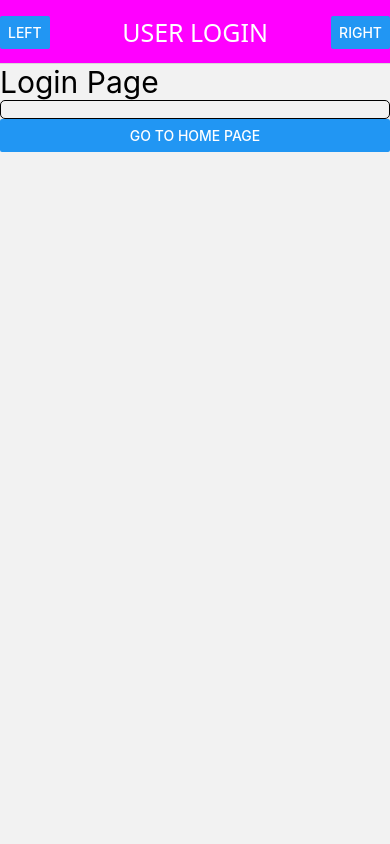
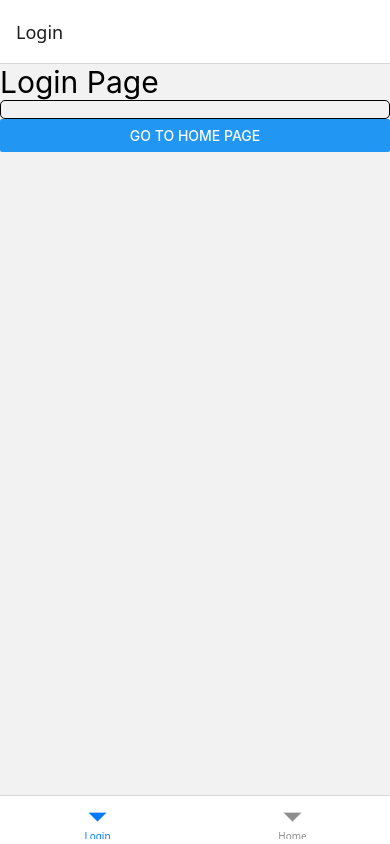
Before and after one commit to Tejas383/learn-react-native-, a React Native app: screen / in a window 390 px wide. Built offline with nearby package versions, Linux system fonts and the light colour scheme.

Commit message:
tab navigation

```diff
--- a/App.tsx
+++ b/App.tsx
@@ -29,6 +29,7 @@ import PlatformDetails from './components/PlatformDetails';
 import Packages from './components/Packages';
 import CustomModal from './components/CustomModal';
 import StackNavigation from './components/StackNavigation';
+import TabNavigation from './components/TabNavigation';
 import exStyles from './style';
 
 function App() {
@@ -168,7 +169,8 @@ function App() {
   //   </View>
   // );
 
-  return <StackNavigation />;
+  // return <StackNavigation />;
+  return <TabNavigation />;
 }
 
 // internal style
--- a/components/StackNavigation.js
+++ b/components/StackNavigation.js
@@ -1,7 +1,7 @@
 import { NavigationContainer } from '@react-navigation/native';
 import { createNativeStackNavigator } from '@react-navigation/native-stack';
 import React from 'react';
-import { Button, Text, View } from 'react-native';
+import { Button } from 'react-native';
 import Home from './Home';
 import Login from './Login';
 
--- /dev/null
+++ b/components/TabNavigation.js
@@ -0,0 +1,20 @@
+import { createBottomTabNavigator } from '@react-navigation/bottom-tabs';
+import { NavigationContainer } from '@react-navigation/native';
+import Home from './Home';
+import Login from './Login';
+import React from 'react';
+
+const Tab = createBottomTabNavigator();
+
+const TabNavigation = () => {
+  return (
+    <NavigationContainer>
+      <Tab.Navigator>
+        <Tab.Screen name="Login" component={Login} />
+        <Tab.Screen name="Home" component={Home} />
+      </Tab.Navigator>
+    </NavigationContainer>
+  );
+};
+
+export default TabNavigation;
--- a/package.json
+++ b/package.json
@@ -11,6 +11,7 @@
   },
   "dependencies": {
     "@react-native/new-app-screen": "0.87.1",
+    "@react-navigation/bottom-tabs": "^7.20.0",
     "@react-navigation/native": "^7.5.0",
     "@react-navigation/native-stack": "^7.20.0",
     "react": "19.2.3",
```
Also changed, not shown: 1 other file (tests, documents, lock files or other folders).
